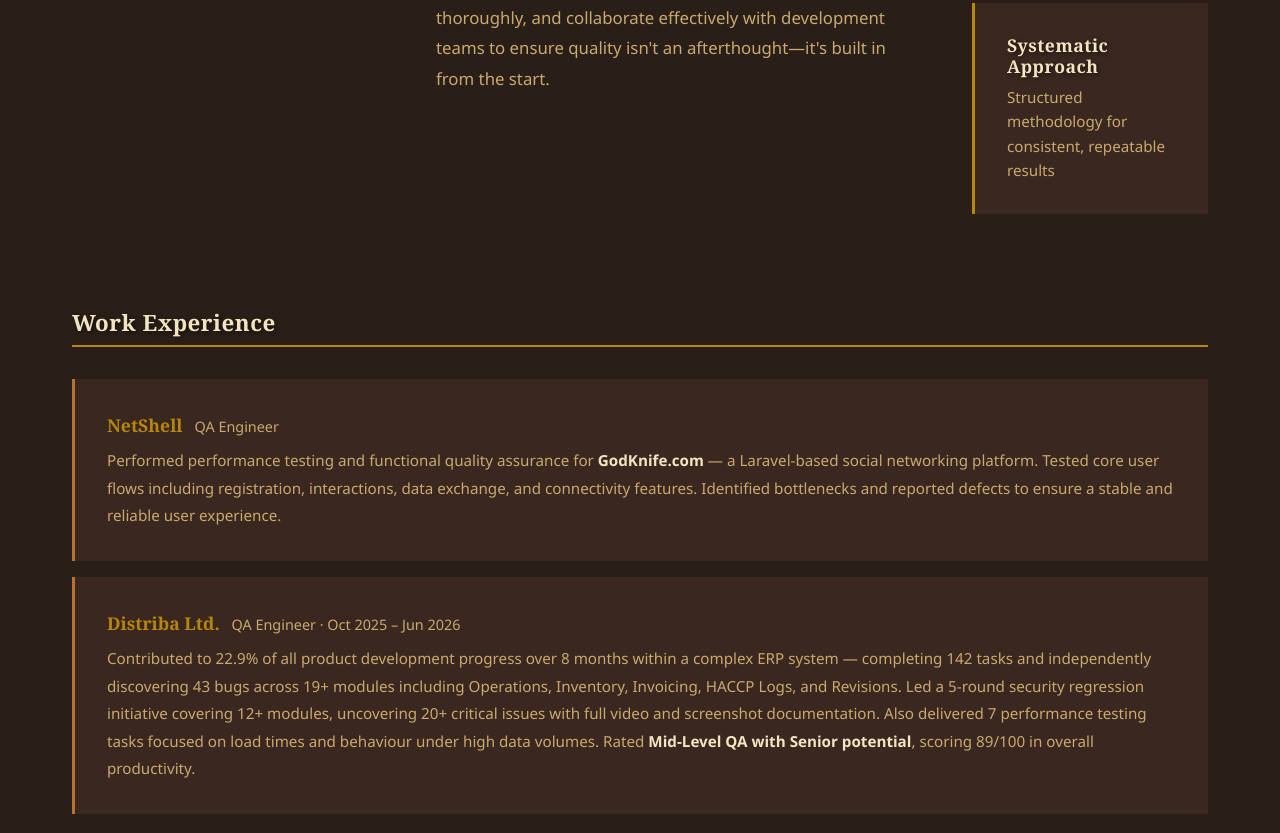
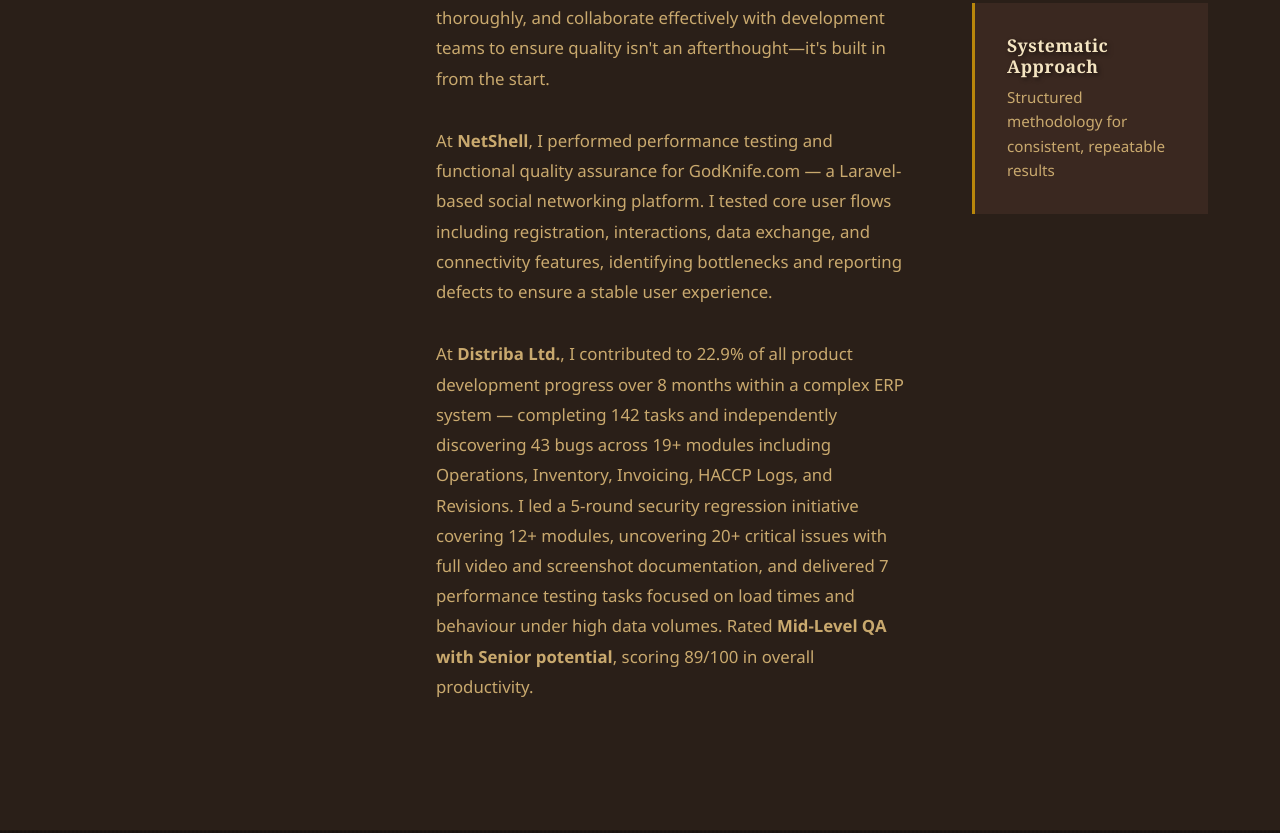
Before and after one commit to rebelwithoutacause/QA_Portfolio, a plain HTML site: page docs/index.html in a window 1280 px wide. Shown: the part 1943-2776 px from the top of the page. Drawn offline with Linux system fonts and the light colour scheme.

Commit message:
Move company info into About text, remove Work Experience subsection

```diff
--- a/docs/assets/css/style.css
+++ b/docs/assets/css/style.css
@@ -455,56 +455,6 @@
     font-size: 0.95rem;
 }
 
-.about-experience {
-    grid-column: 1 / -1;
-    margin-top: var(--spacing-md);
-}
-
-.experience-title {
-    color: var(--text-primary);
-    font-size: 1.4rem;
-    margin-bottom: var(--spacing-md);
-    padding-bottom: var(--spacing-xs);
-    border-bottom: 2px solid var(--accent);
-    font-family: var(--font-victorian);
-}
-
-.experience-item {
-    background-color: var(--bg-card);
-    border-left: 3px solid var(--accent-copper);
-    padding: var(--spacing-md);
-    margin-bottom: var(--spacing-sm);
-}
-
-.experience-header {
-    display: flex;
-    flex-wrap: wrap;
-    align-items: baseline;
-    gap: 0.75rem;
-    margin-bottom: var(--spacing-xs);
-}
-
-.experience-company {
-    color: var(--accent);
-    font-size: 1.1rem;
-    font-weight: 700;
-    font-family: var(--font-victorian);
-}
-
-.experience-role {
-    color: var(--text-secondary);
-    font-size: 0.9rem;
-}
-
-.experience-description {
-    color: var(--text-secondary);
-    font-size: 0.95rem;
-    line-height: 1.8;
-}
-
-.experience-description strong {
-    color: var(--text-primary);
-}
 
 /* ===================================
    Services Section
--- a/docs/index.html
+++ b/docs/index.html
@@ -87,6 +87,21 @@
                         clearly, document thoroughly, and collaborate effectively with development teams to ensure quality
                         isn't an afterthought—it's built in from the start.
                     </p>
+                    <p>
+                        At <strong>NetShell</strong>, I performed performance testing and functional quality assurance
+                        for GodKnife.com — a Laravel-based social networking platform. I tested core user flows
+                        including registration, interactions, data exchange, and connectivity features, identifying
+                        bottlenecks and reporting defects to ensure a stable user experience.
+                    </p>
+                    <p>
+                        At <strong>Distriba Ltd.</strong>, I contributed to 22.9% of all product development progress
+                        over 8 months within a complex ERP system — completing 142 tasks and independently discovering
+                        43 bugs across 19+ modules including Operations, Inventory, Invoicing, HACCP Logs, and Revisions.
+                        I led a 5-round security regression initiative covering 12+ modules, uncovering 20+ critical issues
+                        with full video and screenshot documentation, and delivered 7 performance testing tasks focused on
+                        load times and behaviour under high data volumes. Rated <strong>Mid-Level QA with Senior potential</strong>,
+                        scoring 89/100 in overall productivity.
+                    </p>
                 </div>
                 <div class="about-highlights">
                     <div class="highlight-item">
@@ -100,41 +115,6 @@
                     <div class="highlight-item">
                         <h3>Systematic Approach</h3>
                         <p>Structured methodology for consistent, repeatable results</p>
-                    </div>
-                </div>
-
-                <div class="about-experience">
-                    <h3 class="experience-title">Work Experience</h3>
-
-                    <div class="experience-item">
-                        <div class="experience-header">
-                            <span class="experience-company">NetShell</span>
-                            <span class="experience-role">QA Engineer</span>
-                        </div>
-                        <p class="experience-description">
-                            Performed performance testing and functional quality assurance for
-                            <strong>GodKnife.com</strong> — a Laravel-based social networking platform.
-                            Tested core user flows including registration, interactions, data exchange,
-                            and connectivity features. Identified bottlenecks and reported defects
-                            to ensure a stable and reliable user experience.
-                        </p>
-                    </div>
-
-                    <div class="experience-item">
-                        <div class="experience-header">
-                            <span class="experience-company">Distriba Ltd.</span>
-                            <span class="experience-role">QA Engineer · Oct 2025 – Jun 2026</span>
-                        </div>
-                        <p class="experience-description">
-                            Contributed to 22.9% of all product development progress over 8 months within a
-                            complex ERP system — completing 142 tasks and independently discovering 43 bugs
-                            across 19+ modules including Operations, Inventory, Invoicing, HACCP Logs,
-                            and Revisions. Led a 5-round security regression initiative covering 12+ modules,
-                            uncovering 20+ critical issues with full video and screenshot documentation.
-                            Also delivered 7 performance testing tasks focused on load times and behaviour
-                            under high data volumes. Rated <strong>Mid-Level QA with Senior potential</strong>,
-                            scoring 89/100 in overall productivity.
-                        </p>
                     </div>
                 </div>
             </div>
```
